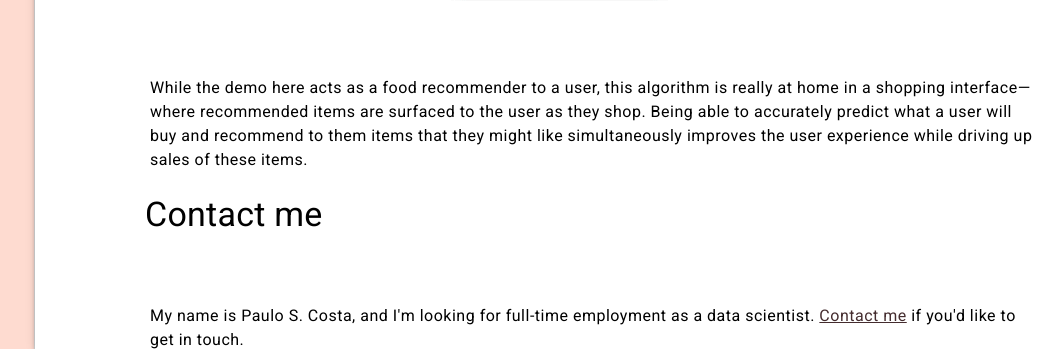
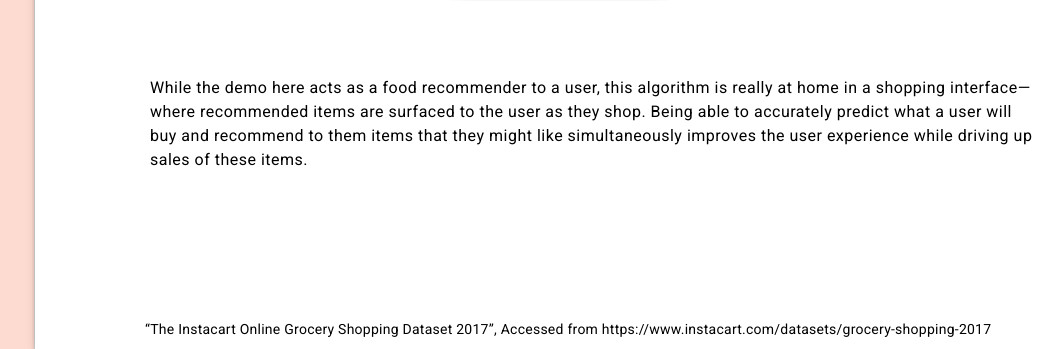
Before and after one commit to anishkapaharia/Trial, a Flask app: page /about.html in a window 1280 px wide. Shown: the part 1889-2238 px from the top of the page, without its empty margins (205-1268 px from the left). Run offline with Flask 2, Linux system fonts and the light colour scheme; parts of the project's set-up code (start-up, migrations or seed data) failed here and were passed over.

Commit message:
Update about.html

```diff
--- a/template/about.html
+++ b/template/about.html
@@ -82,12 +82,7 @@
               recommend to them items that they might like simultaneously improves the user experience
               while driving up sales of these items.
             </p>
-            <h1 class="mdc-typography--headline4">Contact me</h1>
-            <p class="mdc-typography--body1">
-              My name is Paulo S. Costa, and I'm looking for full-time employment as a data scientist.
-              <a href="https://goo.gl/forms/RuTbEdDxDW9X4XIn1" style="color:#442C2E">Contact me</a> if you'd
-              like to get in touch.
-            </p>
+
             </br>
             </br>
             </br>
@@ -99,7 +94,7 @@
             <sp class="mdc-typography--body2">
               “The Instacart Online Grocery Shopping Dataset 2017”,
               Accessed from https://www.instacart.com/datasets/grocery-shopping-2017
-              on May 28th, 2018
+
             </sp>
           </body>
         </div>
```
